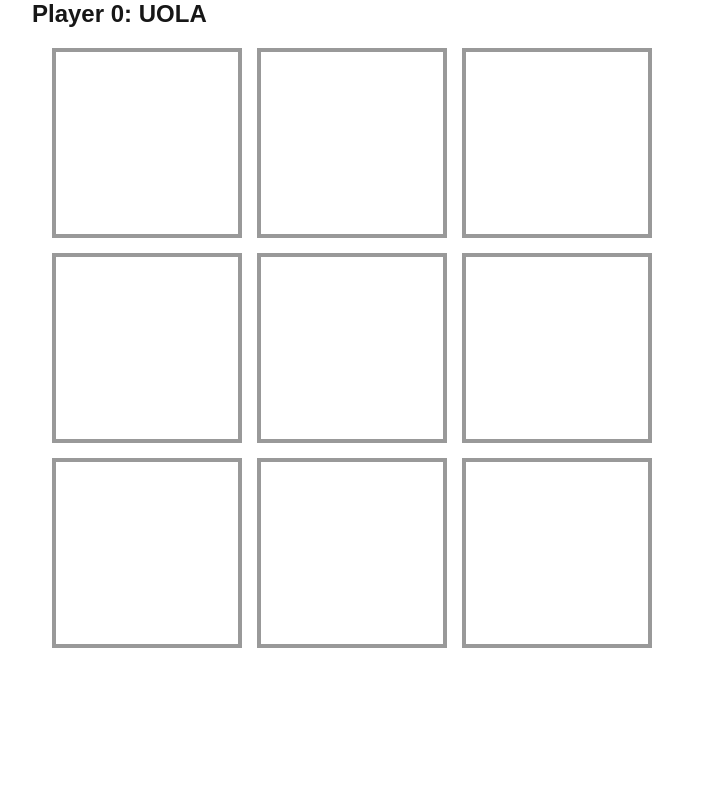
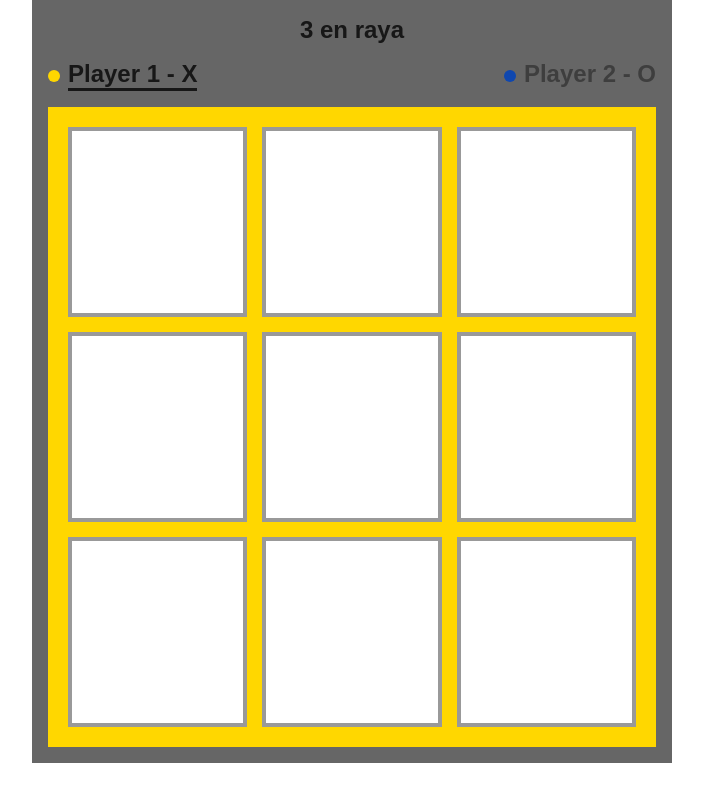
Before and after one commit to senyor-trendo/my-test-app, a Next.js app: page / in a window 1280 px wide. Shown: the whole page, without its empty margins (288-991 px from the left). Built offline with nearby package versions, Linux system fonts and the light colour scheme.

Commit message:
Move logic to game

```diff
--- a/src/app/components/board.js
+++ b/src/app/components/board.js
@@ -1,29 +1,15 @@
-'use client';
-import { useState } from "react";
-import Cell from "./cell";
-import Player from "./player";
+import Cell from "./Cell";
 
-export default function Board() {
-	const [moves, setMoves] = useState(Array(9).fill(null));
-	const [turn, setTurn] = useState(0); //Player turn
-
+export default function Board({moves, player, onMove}) {
 	function handleClick(i){
-		if(!moves[i]){
-			const m = [...moves];
-			m[i] = turn === 0 ? 'X': 'O';
-			setMoves(m);
-			setTurn((t) => (t+1)%2 )
-		}
+		onMove(i);
 	}
 
 	return (
-		<div class="game">
-			<Player idx={turn} name="UOLA"></Player>
-			<div className="board">
-				{moves.map((value, index) => (
-					<Cell key={index} tag={value} cellClick={() => handleClick(index)} />
-				))}
-			</div>
+		<div className={`board ${player === 0? 'bg--player1' : 'bg--player2'}`}>
+			{moves.map((value, index) => (
+				<Cell key={index} tag={value} cellClick={() => handleClick(index)} />
+			))}
 		</div>
 	);
 }
--- a/src/app/components/cell.js
+++ b/src/app/components/cell.js
@@ -1,7 +1,5 @@
-import styles from "../page.module.css";
-
 export default function Cell({tag, cellClick}) {
   return (
-    <button className="board-cell" onClick={cellClick}>{tag}</button>
+    <button className={`board-cell ${tag? 'board-cell--blocked': ''}`} onClick={cellClick}>{tag}</button>
   )
 }
--- a/src/app/components/game.js
+++ b/src/app/components/game.js
@@ -1,13 +1,15 @@
 'use client';
 import { useState } from "react";
-import Cell from "./cell";
-import Player from "./player";
+import Board from "./Board";
+import Player from "./Player";
 
-export default function Board({onMove}) {
+export default function Game() {
 	const [moves, setMoves] = useState(Array(9).fill(null));
 	const [turn, setTurn] = useState(0); //Player turn
+	const symbols = ['X', 'O'];
 
 	function handleClick(i){
+		console.log(i);
 		if(!moves[i]){
 			const m = [...moves];
 			m[i] = turn === 0 ? 'X': 'O';
@@ -17,13 +19,14 @@ export default function Board({onMove}) {
 	}
 
 	return (
-		<div class="game">
-			<Player idx={turn} name="UOLA"></Player>
-			<div className="board">
-				{moves.map((value, index) => (
-					<Cell key={index} tag={value} cellClick={() => handleClick(index)} />
-				))}
-			</div>
-		</div>
+		<section className="game">
+			<h1>3 en raya</h1>
+			<ul className="players">
+				<li className="player1"><Player name="Player 1" current={turn === 0} symbol={symbols[0]}></Player></li>
+				<li className="player2"><Player name="Player 2" current={turn === 1} symbol={symbols[1]}></Player></li>
+			</ul>
+			<Board moves={moves} onMove={handleClick} player={turn}/>
+			<dialog>Hola</dialog>
+		</section>
 	);
 }
--- a/src/app/components/player.js
+++ b/src/app/components/player.js
@@ -1,6 +1,6 @@
-export default function Player({idx, name}) {
+export default function Player({name, symbol, current}) {
 
 	return (
-		<h2>Player {idx}: {name}</h2>
+		<h2 className={current? 'player--current' : 'player'}>{name} - {symbol}</h2>
 	);
 }
--- a/src/app/globals.css
+++ b/src/app/globals.css
@@ -2,6 +2,8 @@
 	--background: #ffffff;
 	--foreground: #171717;
 	--board-size: 640px;
+	--color-player1: #FFD700;
+	--color-player2: #0F47AF;
 }
 
 @media (prefers-color-scheme: dark) {
@@ -35,16 +37,65 @@ a {
 	color: inherit;
 	text-decoration: none;
 }
+h1{
+	margin-bottom: 16px;
+}
+.game{
+	width: var(--board-size);
+	display: flex;
+	left: 0;
+	right: 0;
+	flex-wrap: wrap;
 
-@media (prefers-color-scheme: dark) {
-	html {
-		color-scheme: dark;
-	}
+	margin: auto;
+	padding: 16px;
+	background-color: #666;
+	justify-content: center;
 }
-.boardContainer{
-	display: grid;
-    justify-content: center; /* Centers grid horizontally */
-    align-content: center;   /* Centers grid vertically (if height is set) */
+.players{
+	width: 100%;
+	display: flex;
+	justify-content: space-between;
+	list-style: none;
+
+	margin: 0;
+	padding: 0 0 16px;
+}
+.players > li{
+	position: relative;
+	padding: 0 0 0 20px;
+	margin: 0;
+}
+li.player1::after,
+li.player2::after{
+	content: '';
+	width: 12px;
+	height: 12px;
+	position: absolute;
+	left: 0;
+	top: 0;
+	bottom: 0;
+	margin: auto;
+
+	border-radius: 12px;
+
+	background-color: var(--color-player1);
+}
+li.player2::after{
+	background-color: var(--color-player2);
+}
+.bg--player1{
+	background-color: var(--color-player1)
+}
+.bg--player2{
+	background-color: var(--color-player2)
+}
+.player{
+	opacity: 0.5;
+}
+.player--current{
+	opacity: 1;
+	border-bottom: 3px solid
 }
 .board{
 	width: var(--board-size);
@@ -66,3 +117,9 @@ a {
 .board-cell:hover{
 	opacity: 0.7;
 }
+.board-cell--blocked{
+	cursor: not-allowed;
+}
+.board-cell--blocked:hover{
+	opacity: 1;
+}
--- a/src/app/page.tsx
+++ b/src/app/page.tsx
@@ -1,10 +1,5 @@
-import Board from "./components/board";
-import styles from "./page.module.css";
+import Game from "./components/Game";
 
 export default function Home() {
-	return (
-		<div className={styles.boardContainer}>
-			<Board></Board>
-		</div>
-	);
+	return (<Game></Game>);
 }
```
Also changed, not shown: src/app/providers/popover.jsx (added).
